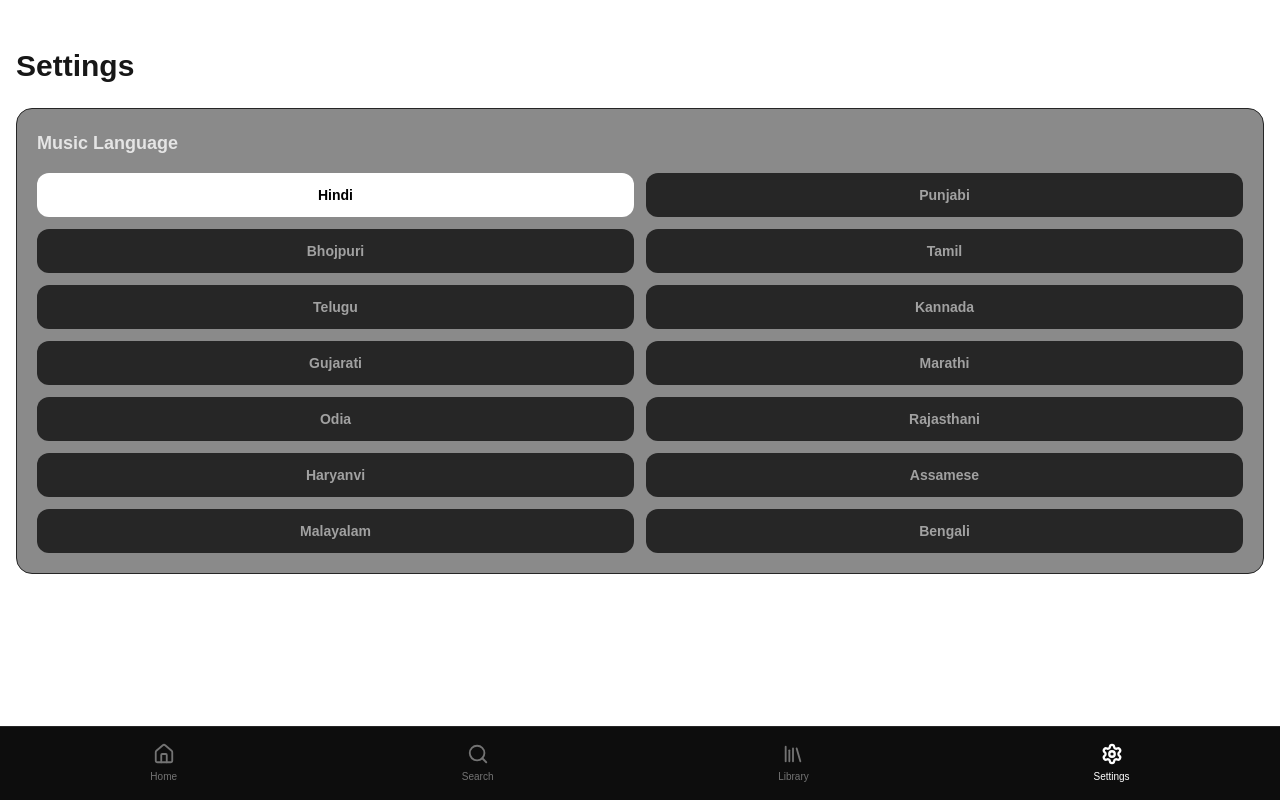
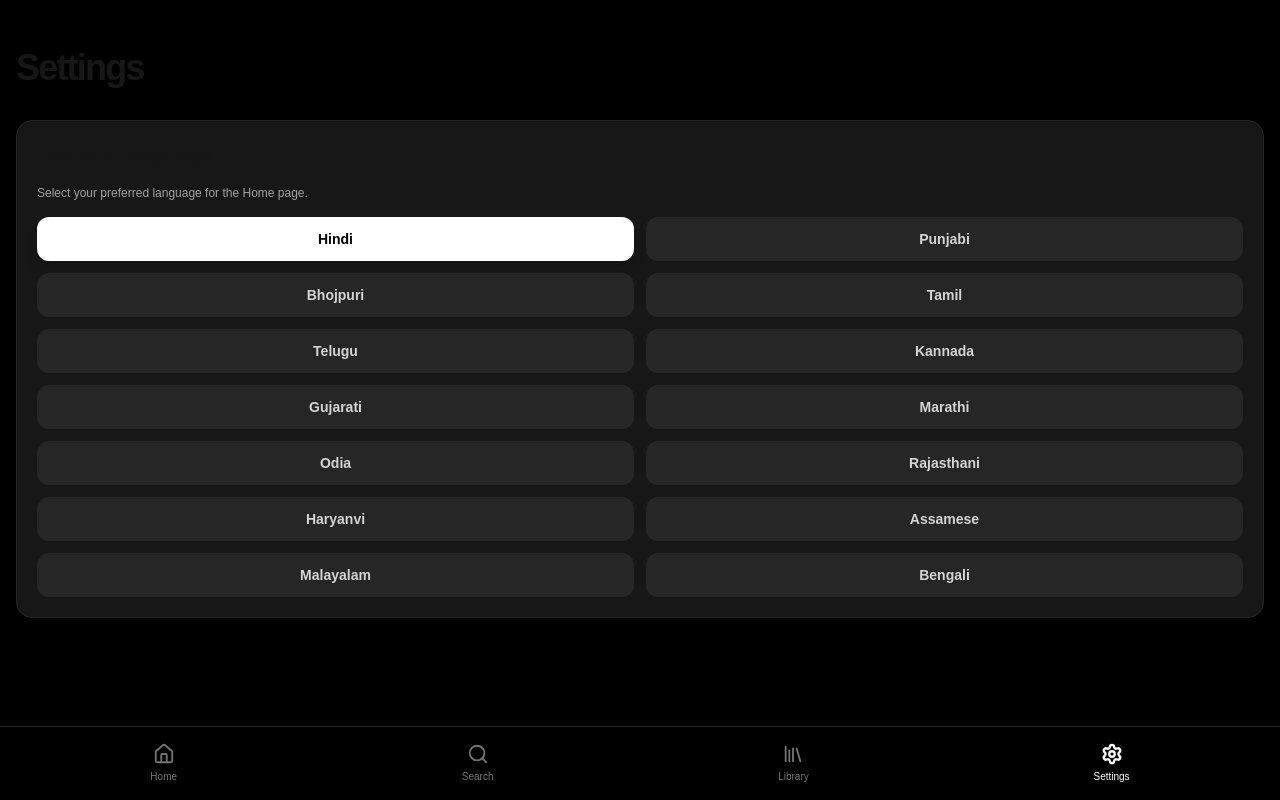
Before and after one commit to Ayush8481Lab/musicayush, a Next.js app: page /settings in a window 1280 px wide. Built offline with nearby package versions, Linux system fonts and the light colour scheme.

Commit message:
Update page.tsx

```diff
--- a/app/settings/page.tsx
+++ b/app/settings/page.tsx
@@ -11,11 +11,12 @@ export default function SettingsPage() {
   const { language, setLanguage } = useAppContext();
 
   return (
-    <div className="p-4 min-h-screen pt-12 pb-24">
-      <h1 className="text-3xl font-bold mb-6">Settings</h1>
+    <div className="p-4 pt-12 min-h-screen pb-24 bg-black">
+      <h1 className="text-4xl font-black mb-8 tracking-tighter">Settings</h1>
 
-      <div className="bg-neutral-900/50 p-5 rounded-2xl border border-neutral-800">
-        <h2 className="text-lg font-semibold mb-4 text-neutral-200">Music Language</h2>
+      <div className="bg-neutral-900 p-5 rounded-2xl border border-neutral-800">
+        <h2 className="text-xl font-bold mb-4">Content Language</h2>
+        <p className="text-neutral-400 text-xs mb-4">Select your preferred language for the Home page.</p>
         <div className="grid grid-cols-2 gap-3">
           {languages.map((lang) => {
             const isSelected = language === lang.toLowerCase();
@@ -23,10 +24,8 @@ export default function SettingsPage() {
               <button
                 key={lang}
                 onClick={() => setLanguage(lang.toLowerCase())}
-                className={`py-3 px-4 rounded-xl text-sm font-semibold transition-all ${
-                  isSelected
-                    ? "bg-white text-black"
-                    : "bg-neutral-800 text-neutral-400 active:bg-neutral-700"
+                className={`py-3 px-4 rounded-xl text-sm font-bold transition-all ${
+                  isSelected ? "bg-white text-black shadow-lg" : "bg-neutral-800 text-neutral-300"
                 }`}
               >
                 {lang}
```
